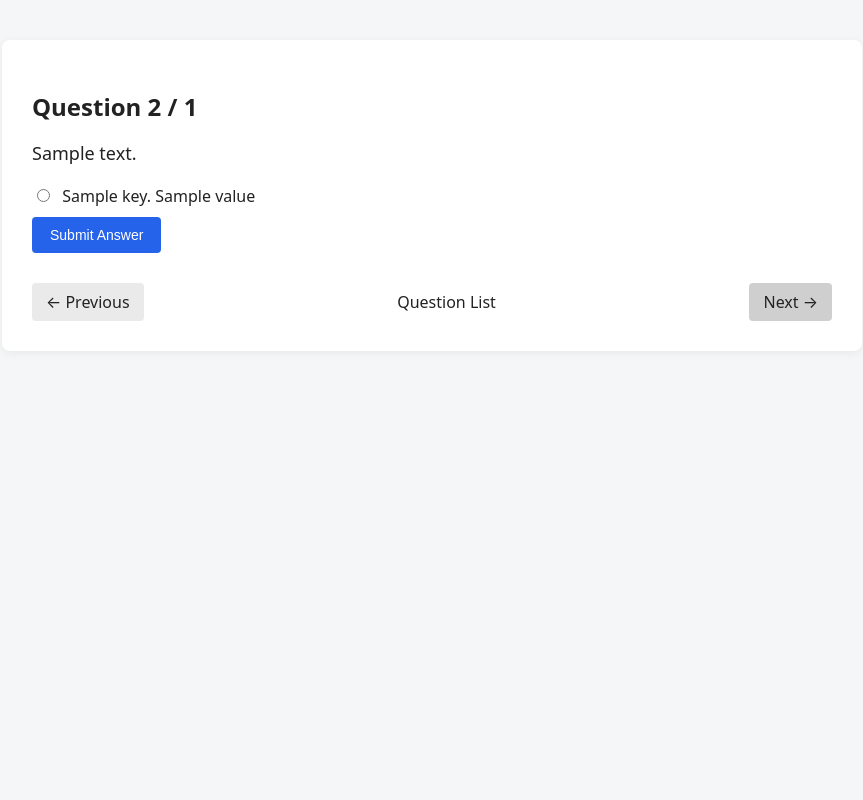
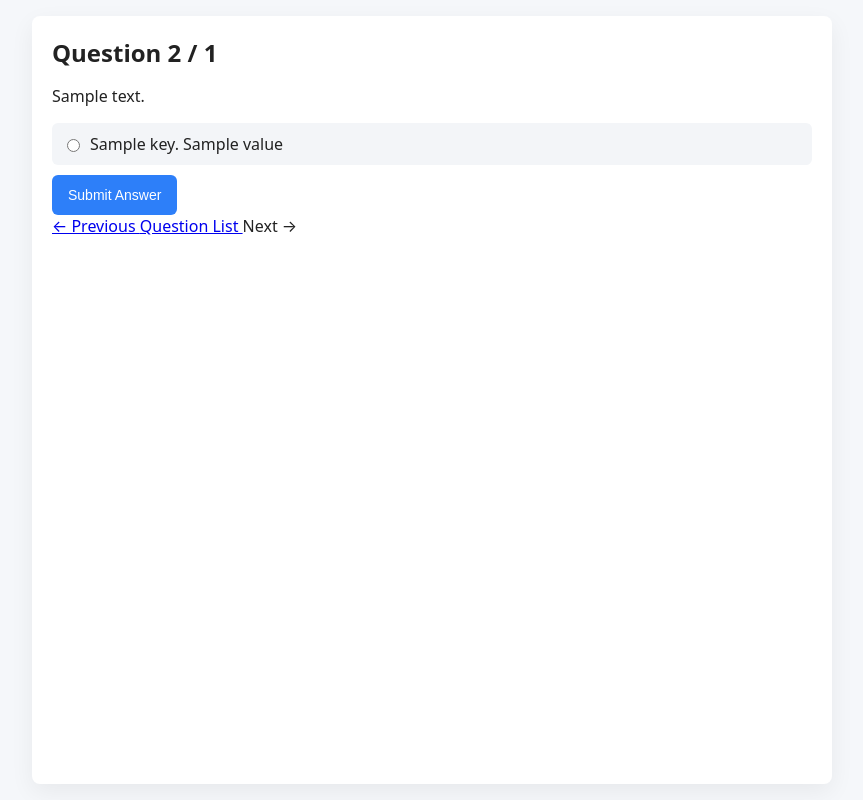
Before and after one commit to VhoraZishan/Intelliprep, a Python web app: template test_website/app/templates/question.html in a window 1280 px wide. Shown: the whole page, without its empty margins (208-1071 px from the left). Run offline with Jinja, Linux system fonts and the light colour scheme; the template is opened without the code that fills it: most values are stand-ins (such as "Sample title", 1, 10 or a date in 2020).

Commit message:
minor ui adjustments

```diff
--- a/test_website/app/routes/question_list.py
+++ b/test_website/app/routes/question_list.py
@@ -1,6 +1,6 @@
 from fastapi import APIRouter, Request, HTTPException
 from fastapi.templating import Jinja2Templates
-
+from fastapi.responses import RedirectResponse
 from app.test_engine.state import SESSION_STORE
 from app.db import get_connection
 
--- a/test_website/app/static/style.css
+++ b/test_website/app/static/style.css
@@ -1,163 +1,144 @@
-/* -------- Base -------- */
+/* ---------- RESET ---------- */
+* {
+  box-sizing: border-box;
+}
+
 body {
-  font-family: system-ui, -apple-system, BlinkMacSystemFont, "Segoe UI", Arial, sans-serif;
-  background: #f5f6f8;
+  font-family: system-ui, -apple-system, BlinkMacSystemFont, sans-serif;
+  background: #f5f7fa;
   color: #222;
   margin: 0;
-  padding: 40px;
+  padding: 0;
 }
 
-h1, h2, h3 {
-  margin-bottom: 10px;
-}
-
-p {
-  margin-bottom: 16px;
-}
-
-a {
-  text-decoration: none;
-  color: #2563eb;
-}
-
-/* -------- Layout -------- */
+/* ---------- LAYOUT ---------- */
 .page-container {
+  min-height: 100vh;
   display: flex;
   justify-content: center;
+  padding: 16px;
 }
 
 .card {
-  background: #ffffff;
-  padding: 30px;
-  border-radius: 8px;
+  background: #fff;
   width: 100%;
   max-width: 800px;
-  box-shadow: 0 2px 10px rgba(0, 0, 0, 0.06);
+  padding: 20px;
+  border-radius: 8px;
+  box-shadow: 0 8px 24px rgba(0,0,0,0.06);
 }
 
 .card.center {
   text-align: center;
 }
 
-/* -------- Headings -------- */
+/* ---------- TEXT ---------- */
 .title {
-  font-size: 24px;
-  font-weight: 600;
+  margin-top: 0;
+  margin-bottom: 8px;
 }
 
 .subtitle {
   color: #555;
-  margin-bottom: 20px;
+  font-size: 14px;
+  margin-bottom: 16px;
 }
 
-/* -------- Buttons -------- */
+.info-text {
+  font-size: 13px;
+  color: #666;
+}
+
+/* ---------- BUTTONS ---------- */
 button,
 .primary-btn {
-  padding: 10px 18px;
+  background: #2d7ff9;
+  color: #fff;
+  border: none;
+  padding: 12px 16px;
+  border-radius: 6px;
   font-size: 14px;
   cursor: pointer;
-  border-radius: 4px;
-  border: none;
-  background: #2563eb;
-  color: #fff;
+  width: 100%;
 }
 
-button:disabled,
-.primary-btn:disabled {
-  background: #cfcfcf;
+button:hover {
+  background: #1f6fe0;
+}
+
+button:disabled {
+  background: #ccc;
   cursor: not-allowed;
 }
 
-/* -------- Question List -------- */
+/* ---------- QUESTION LIST ---------- */
 .question-grid {
   display: grid;
-  grid-template-columns: repeat(5, 1fr);
+  grid-template-columns: repeat(auto-fill, minmax(64px, 1fr));
   gap: 10px;
   margin-top: 20px;
 }
 
 .question-btn {
-  display: block;
   padding: 10px;
-  background: #eaeaea;
+  background: #e9edf3;
   text-align: center;
-  border-radius: 4px;
-  color: #222;
+  border-radius: 6px;
+  font-size: 14px;
+  color: #000;
 }
 
 .question-btn:hover {
-  background: #dcdcdc;
+  background: #dce3ef;
 }
 
-/* Attempted = green */
 .question-btn.attempted {
-  background: #22c55e;
-  color: #ffffff;
+  background: #c8f0d2;
+  color: #0f5132;
+  font-weight: 600;
+  cursor: default;
 }
 
-/* -------- Question Page -------- */
+/* ---------- QUESTION PAGE ---------- */
 .question-text {
-  font-size: 18px;
-  margin-bottom: 20px;
+  font-size: 16px;
+  margin-bottom: 16px;
 }
 
 .option {
-  display: block;
+  display: flex;
+  align-items: center;
+  padding: 10px;
+  border-radius: 6px;
+  background: #f3f5f8;
   margin-bottom: 10px;
-  cursor: pointer;
 }
 
 .option input {
-  margin-right: 8px;
+  margin-right: 10px;
 }
 
-.info-text {
-  background: #f1f5f9;
-  padding: 10px;
-  border-left: 4px solid #2563eb;
-  margin-bottom: 15px;
-  color: #333;
+.option.disabled {
+  opacity: 0.6;
 }
 
-/* -------- Navigation -------- */
-.nav-bar {
-  display: flex;
-  justify-content: space-between;
-  margin-top: 30px;
-}
-
-.nav-btn {
-  padding: 8px 14px;
-  border-radius: 4px;
-  background: #eaeaea;
-  color: #222;
-}
-
-.nav-btn:hover {
-  background: #dcdcdc;
-}
-
-.nav-btn.disabled {
-  background: #cfcfcf;
-  cursor: not-allowed;
-}
-
-.nav-btn.secondary {
-  background: transparent;
-}
-
-/* -------- Complete Page -------- */
+/* ---------- SCORE ---------- */
 .score-box {
-  margin: 30px 0;
+  background: #f0f4ff;
+  padding: 20px;
+  border-radius: 8px;
+  margin: 20px 0;
 }
 
 .score-box h2 {
-  font-size: 36px;
   margin: 0;
-  color: #2563eb;
+  font-size: 32px;
 }
 
-/* -------- Forms -------- */
-form {
-  margin-top: 20px;
+/* ---------- DESKTOP TWEAK ---------- */
+@media (min-width: 768px) {
+  button,
+  .primary-btn {
+    width: auto;
+  }
 }
--- a/test_website/app/templates/complete.html
+++ b/test_website/app/templates/complete.html
@@ -4,6 +4,8 @@
   <meta charset="UTF-8">
   <title>Test Completed</title>
   <link rel="stylesheet" href="/static/style.css">
+  <meta name="viewport" content="width=device-width, initial-scale=1.0">
+
 </head>
 
 <body>
--- a/test_website/app/templates/question.html
+++ b/test_website/app/templates/question.html
@@ -4,6 +4,8 @@
   <meta charset="UTF-8">
   <title>Question {{ index + 1 }}</title>
   <link rel="stylesheet" href="/static/style.css">
+  <meta name="viewport" content="width=device-width, initial-scale=1.0">
+
 </head>
 
 <body>
--- a/test_website/app/templates/question_list.html
+++ b/test_website/app/templates/question_list.html
@@ -4,6 +4,8 @@
   <meta charset="UTF-8">
   <title>Question List</title>
   <link rel="stylesheet" href="/static/style.css">
+  <meta name="viewport" content="width=device-width, initial-scale=1.0">
+
 </head>
 
 <body>
--- a/test_website/app/templates/start.html
+++ b/test_website/app/templates/start.html
@@ -4,6 +4,8 @@
   <meta charset="UTF-8">
   <title>IntelliPrep Assessment</title>
   <link rel="stylesheet" href="/static/style.css">
+  <meta name="viewport" content="width=device-width, initial-scale=1.0">
+
 </head>
 
 <body>
```
Also changed, not shown: 1 other file.
